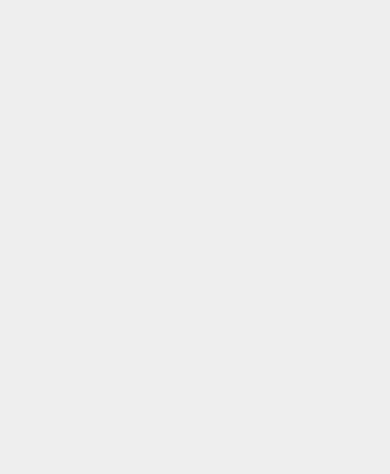
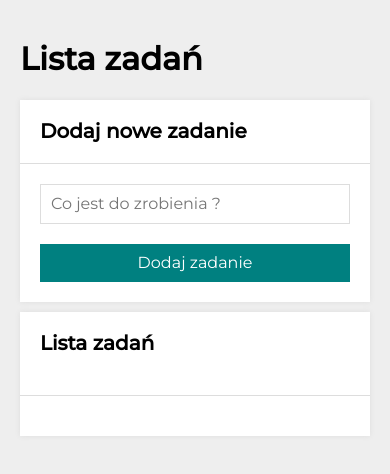
Before and after one commit to BrzozowskiSzymon/to-do-list-react, a React (Create React App) app: page / in a window 390 px wide. Shown: the top 474 px of the page. Built offline with nearby package versions, Linux system fonts and the light colour scheme.

Commit message:
adjustment mobileMax

```diff
--- a/src/Buttons/styled.js
+++ b/src/Buttons/styled.js
@@ -12,7 +12,7 @@ export const ButtonsButton = styled.button`
     margin: 0 0 0 20px;
     transition: color 0.3s;
 
-    @media (max-width: ${({ theme }) => theme.brakpoint.mobileMax}px) {
+    @media (max-width: ${({ theme }) => theme.breakpoint.mobileMax}px) {
         flex-basis: 100%;
         margin: 10px;
     };
--- a/src/Form/styled.js
+++ b/src/Form/styled.js
@@ -15,7 +15,7 @@ export const Input = styled.input`
     border: 1px solid ${({ theme }) => theme.color.alto};
 
     &:focus {
-        border: 2px solid #000000;
+        border: 2px solid ${({ theme }) => theme.color.black};
     }
 `;
 
--- a/src/Section/styled.js
+++ b/src/Section/styled.js
@@ -15,7 +15,7 @@ export const SectionHeader = styled.header`
     align-items: center;
     padding: 20px;
 
-    @media (max-width: ${({ theme }) => theme.brakpoint.mobileMax}px) {
+    @media (max-width: ${({ theme }) => theme.breakpoint.mobileMax}px) {
         grid-template-columns: 1fr;
     }
 `;
--- a/src/index.js
+++ b/src/index.js
@@ -11,9 +11,8 @@ const root = ReactDOM.createRoot(document.getElementById('root'));
 root.render(
   <React.StrictMode>
     <ThemeProvider theme={theme}>
-      <GlobalStyle>
-        <App />
-      </GlobalStyle>
+      <GlobalStyle />
+      <App />
     </ThemeProvider>
   </React.StrictMode>
 );
```
